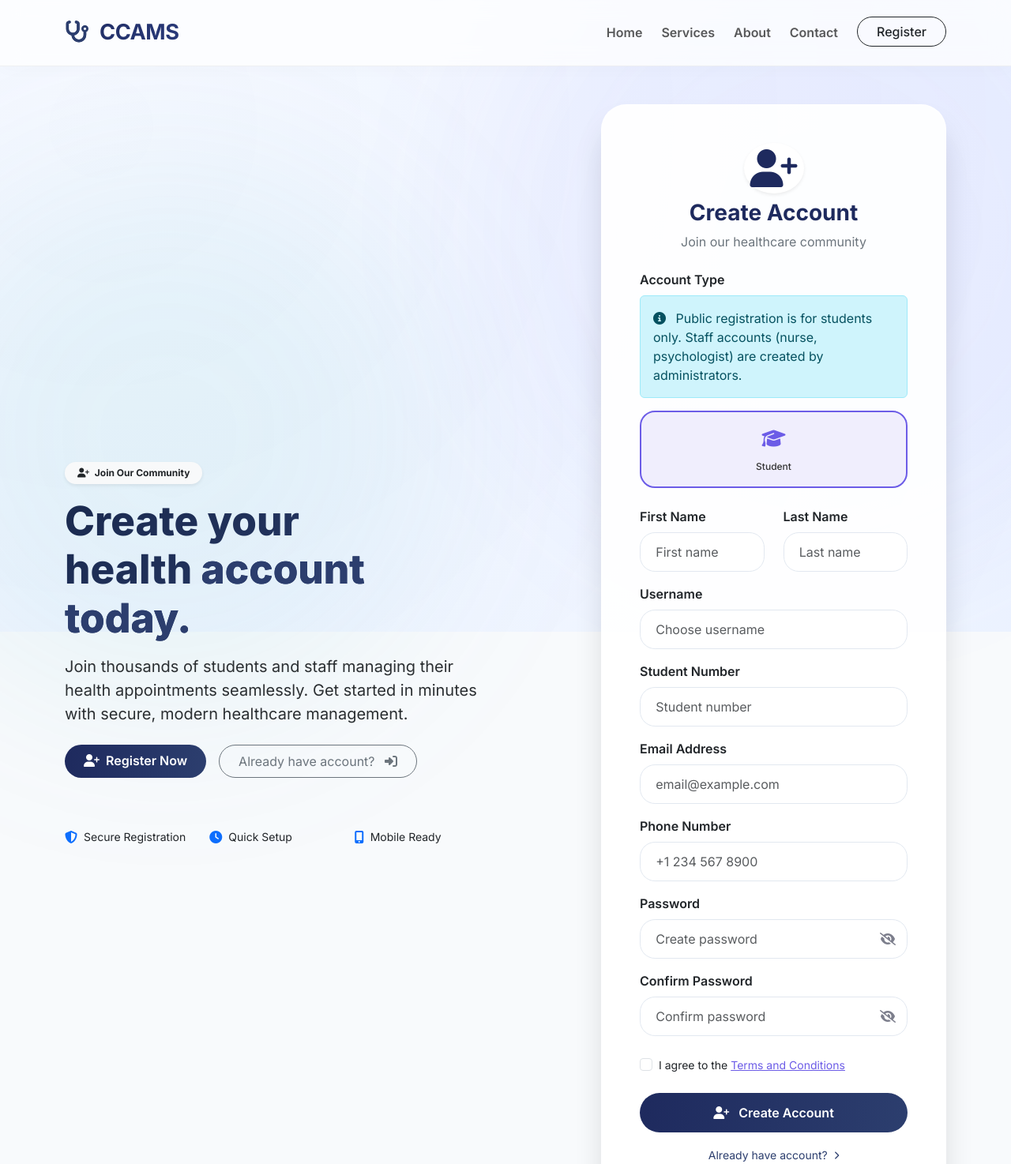
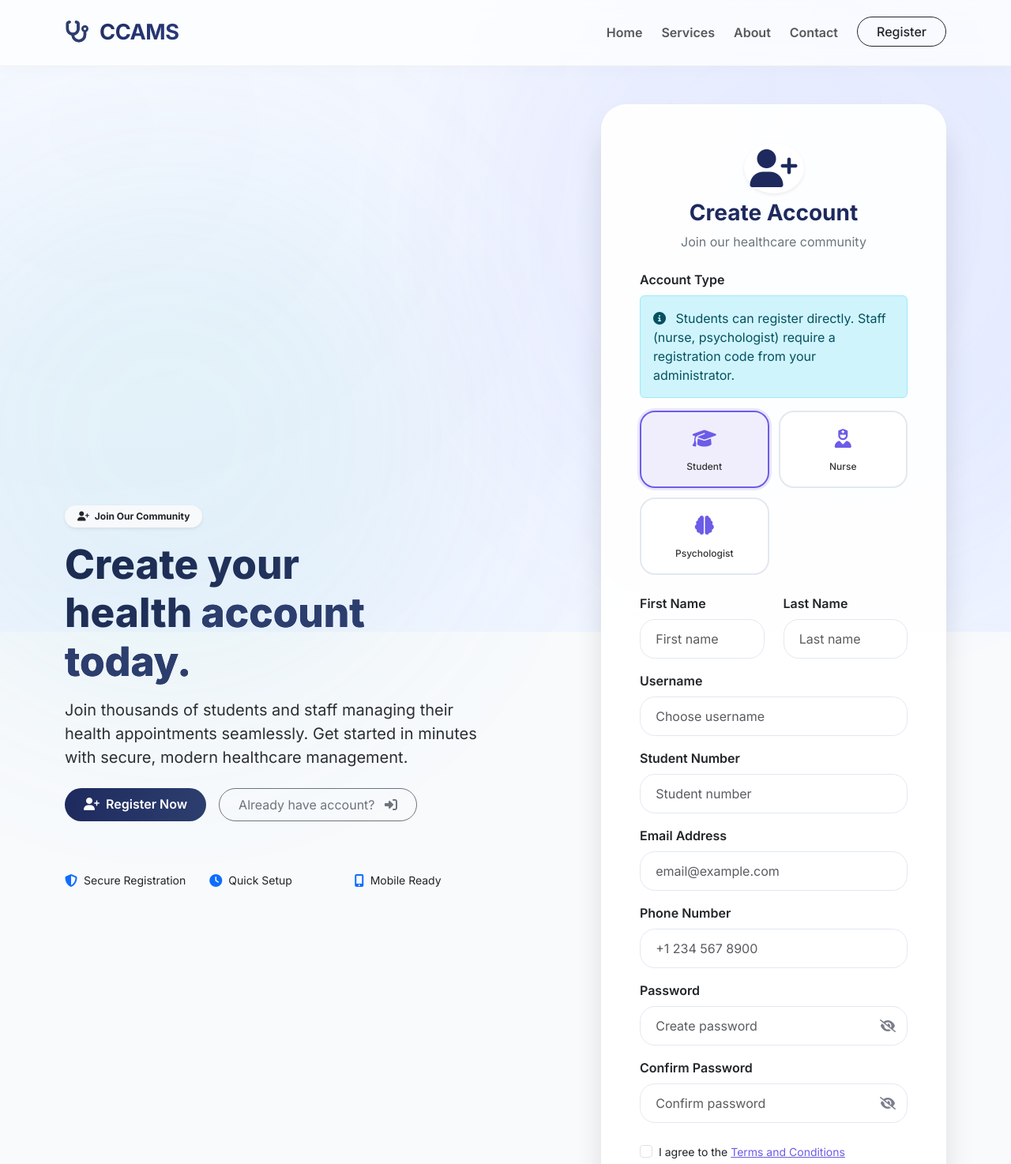
Before and after one commit to SifisoInnocent/clinic-system, a Django app: page /accounts/register/ in a window 1280 px wide. Shown: the top 1474 px of the page at 79% size. Run offline with Django 4.2, Linux system fonts and the light colour scheme; data comes from the database, SQL or seed files in the repository; parts of the project's set-up code (start-up, migrations or seed data) failed here and were passed over.

Commit message:
feat: add registration code SPU2026 for staff self-registration

```diff
--- a/apps/accounts/forms.py
+++ b/apps/accounts/forms.py
@@ -12,11 +12,27 @@ class CustomUserCreationForm(UserCreationForm):
     email = forms.EmailField(required=False)
     student_number = forms.CharField(max_length=20, required=False)
     phone_number = forms.CharField(max_length=20, required=False)
+    role = forms.ChoiceField(
+        choices=[
+            ('student', 'Student'),
+            ('nurse', 'Nurse'),
+            ('psychologist', 'Psychologist'),
+        ],
+        required=True,
+        widget=forms.Select(attrs={'class': 'form-control'})
+    )
+    employee_id = forms.CharField(max_length=20, required=False)
+    registration_code = forms.CharField(
+        max_length=20,
+        required=False,
+        widget=forms.TextInput(attrs={'class': 'form-control', 'placeholder': 'Enter registration code for staff accounts'}),
+        help_text='Required for nurse and psychologist accounts. Ask your administrator for the code.'
+    )
 
     class Meta:
         model = User
-        fields = ('username', 'email', 'first_name', 'last_name',
-                 'student_number', 'phone_number', 'password1', 'password2')
+        fields = ('username', 'email', 'first_name', 'last_name', 'role',
+                 'student_number', 'employee_id', 'phone_number', 'registration_code', 'password1', 'password2')
 
     def __init__(self, *args, **kwargs):
         super().__init__(*args, **kwargs)
@@ -25,9 +41,28 @@ class CustomUserCreationForm(UserCreationForm):
         self.fields['first_name'].widget.attrs.update({'class': 'form-control'})
         self.fields['last_name'].widget.attrs.update({'class': 'form-control'})
         self.fields['student_number'].widget.attrs.update({'class': 'form-control'})
+        self.fields['employee_id'].widget.attrs.update({'class': 'form-control'})
         self.fields['phone_number'].widget.attrs.update({'class': 'form-control'})
+        self.fields['registration_code'].widget.attrs.update({'class': 'form-control'})
         self.fields['password1'].widget.attrs.update({'class': 'form-control'})
         self.fields['password2'].widget.attrs.update({'class': 'form-control'})
+
+    def clean(self):
+        cleaned_data = super().clean()
+        role = cleaned_data.get('role')
+        registration_code = cleaned_data.get('registration_code')
+        student_number = cleaned_data.get('student_number')
+        employee_id = cleaned_data.get('employee_id')
+
+        # Validate registration code for staff roles
+        if role in ['nurse', 'psychologist']:
+            if not registration_code or registration_code != 'SPU2026':
+                raise ValidationError('Invalid registration code. Only staff with the correct code can register.')
+            if not employee_id:
+                raise ValidationError('Employee ID is required for staff roles')
+
+        if role == 'student' and not student_number:
+            raise ValidationError('Student number is required for student role')
 
     def clean_email(self):
         email = self.cleaned_data.get('email')
@@ -38,6 +73,17 @@ class CustomUserCreationForm(UserCreationForm):
         student_number = self.cleaned_data.get('student_number')
         # Allow duplicate student numbers for easier registration
         return student_number if student_number else None
+
+    def save(self, commit=True):
+        user = super().save(commit=False)
+        role = self.cleaned_data.get('role')
+
+        if role in ['nurse', 'psychologist']:
+            user.is_staff = True
+
+        if commit:
+            user.save()
+        return user
 
 
 class CustomAuthenticationForm(forms.Form):
--- a/apps/accounts/views.py
+++ b/apps/accounts/views.py
@@ -284,44 +284,14 @@ def register_view(request):
     if request.method == 'POST':
         form = CustomUserCreationForm(request.POST)
 
-        # Create user manually to bypass validation
-        username = request.POST.get('username', '')
-        # Try both password and password1 depending on form structure
-        password = request.POST.get('password') or request.POST.get('password1', '')
+        if form.is_valid():
+            user = form.save()
 
-        if username and password:
-            # Handle unique constraints: empty strings must be converted to None
-            student_num = request.POST.get('student_number', '').strip() or None
-            emp_id = request.POST.get('employee_id', '').strip() or None
+            # Create profile
+            UserProfile.objects.get_or_create(user=user)
 
+            # Log successful registration
             try:
-                # Check if user already exists
-                if User.objects.filter(username=username).exists():
-                    # User exists, try to update password
-                    user = User.objects.get(username=username)
-                    user.set_password(password)
-                    user.email = request.POST.get('email', user.email or '')
-                    user.first_name = request.POST.get('first_name', user.first_name or '')
-                    user.last_name = request.POST.get('last_name', user.last_name or '')
-                    user.role = 'student'
-                    user.student_number = student_num if student_num else user.student_number
-                    user.phone_number = request.POST.get('phone_number', user.phone_number or '')
-                    user.is_active = True
-                    user.save()
-                else:
-                    # Create new user
-                    user = User.objects.create_user(
-                        username=username,
-                        password=password,
-                        email=request.POST.get('email', ''),
-                        first_name=request.POST.get('first_name', ''),
-                        last_name=request.POST.get('last_name', ''),
-                        role='student',
-                        student_number=student_num,
-                        phone_number=request.POST.get('phone_number', '')
-                    )
-
-                # Log successful registration
                 AuditLog.log_action(
                     admin=user,
                     action='register',
@@ -329,24 +299,17 @@ def register_view(request):
                     ip_address=get_client_ip(request),
                     user_agent=request.META.get('HTTP_USER_AGENT', '')
                 )
+            except:
+                pass
 
-                messages.success(request, 'Account created successfully! You can now log in.')
-                return redirect('/accounts/login/')
-            except Exception as e:
-                # If user creation fails, log the error and try to create a minimal user with the requested role
-                print(f"Error creating user: {e}")
-                try:
-                    user = User.objects.create_user(
-                        username=username,
-                        password=password,
-                        role='student'
-                    )
-                    messages.success(request, 'Account created successfully! You can now log in.')
-                    return redirect('/accounts/login/')
-                except Exception as e2:
-                    # If everything fails, show success anyway
-                    messages.success(request, 'Account created successfully! You can now log in.')
-                    return redirect('/accounts/login/')
+            messages.success(request, f'Registration successful! You can now login as {user.role}.')
+            return redirect('accounts:login')
+        else:
+            # Display form errors
+            for field, errors in form.errors.items():
+                for error in errors:
+                    messages.error(request, f'{field.replace("_", " ").title()}: {error}')
+
     else:
         form = CustomUserCreationForm()
 
--- a/templates/accounts/register.html
+++ b/templates/accounts/register.html
@@ -336,21 +336,39 @@
                     <form method="post" id="registerForm" action="/accounts/register/">
                         {% csrf_token %}
 
-                        <!-- Role Selection - Student Only -->
+                        <!-- Role Selection -->
                         <div class="mb-4">
                             <label class="form-label fw-semibold">Account Type</label>
                             <div class="alert alert-info">
                                 <i class="fas fa-info-circle me-2"></i>
-                                Public registration is for students only. Staff accounts (nurse, psychologist) are created by administrators.
+                                Students can register directly. Staff (nurse, psychologist) require a registration code from your administrator.
                             </div>
-                            <input type="hidden" name="role" value="student" id="role_student">
                             <div class="role-selection">
                                 <div class="role-option">
-                                    <div class="role-card" style="border-color: #6c5ce7; background: rgba(108, 92, 231, 0.1);">
+                                    <input type="radio" name="role" value="student" id="role_student" checked>
+                                    <div class="role-card">
                                         <div class="role-icon">
                                             <i class="fas fa-graduation-cap"></i>
                                         </div>
                                         <p class="role-name">Student</p>
+                                    </div>
+                                </div>
+                                <div class="role-option">
+                                    <input type="radio" name="role" value="nurse" id="role_nurse">
+                                    <div class="role-card">
+                                        <div class="role-icon">
+                                            <i class="fas fa-user-nurse"></i>
+                                        </div>
+                                        <p class="role-name">Nurse</p>
+                                    </div>
+                                </div>
+                                <div class="role-option">
+                                    <input type="radio" name="role" value="psychologist" id="role_psychologist">
+                                    <div class="role-card">
+                                        <div class="role-icon">
+                                            <i class="fas fa-brain"></i>
+                                        </div>
+                                        <p class="role-name">Psychologist</p>
                                     </div>
                                 </div>
                             </div>
@@ -384,6 +402,12 @@
                         <div class="mb-3" id="employee_id_field" style="display: none;">
                             <label class="form-label fw-semibold">Employee ID</label>
                             <input type="text" class="form-control form-control-custom" name="employee_id" id="employee_id" placeholder="Employee ID" value="{{ request.POST.employee_id }}">
+                        </div>
+
+                        <div class="mb-3" id="registration_code_field" style="display: none;">
+                            <label class="form-label fw-semibold">Registration Code <span class="text-muted small">(Required for staff)</span></label>
+                            <input type="text" class="form-control form-control-custom" name="registration_code" id="registration_code" placeholder="Enter code from administrator" value="{{ request.POST.registration_code }}">
+                            <small class="text-muted">Ask your administrator for the registration code</small>
                         </div>
 
                         <div class="mb-3">
@@ -518,6 +542,7 @@
     const roleCards = document.querySelectorAll('.role-card');
     const studentNumberField = document.getElementById('student_number_field');
     const employeeIdField = document.getElementById('employee_id_field');
+    const registrationCodeField = document.getElementById('registration_code_field');
 
     // Add click handlers to role cards
     roleCards.forEach((card, index) => {
@@ -536,13 +561,18 @@
             if (this.value === 'student') {
                 studentNumberField.style.display = 'block';
                 employeeIdField.style.display = 'none';
+                registrationCodeField.style.display = 'none';
                 document.getElementById('student_number').required = true;
                 document.getElementById('employee_id').required = false;
+                document.getElementById('registration_code').required = false;
             } else {
+                // nurse or psychologist
                 studentNumberField.style.display = 'none';
                 employeeIdField.style.display = 'block';
+                registrationCodeField.style.display = 'block';
                 document.getElementById('student_number').required = false;
                 document.getElementById('employee_id').required = true;
+                document.getElementById('registration_code').required = true;
             }
         });
     });
```
